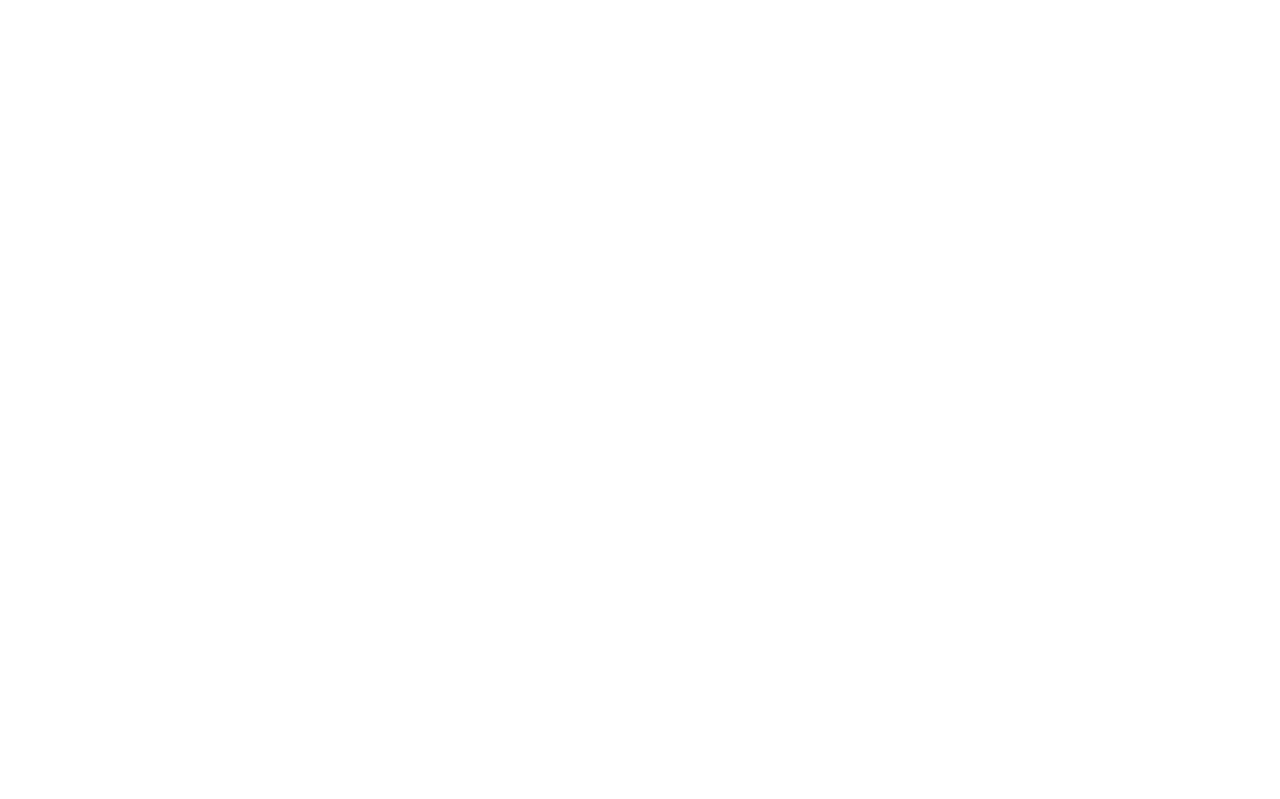
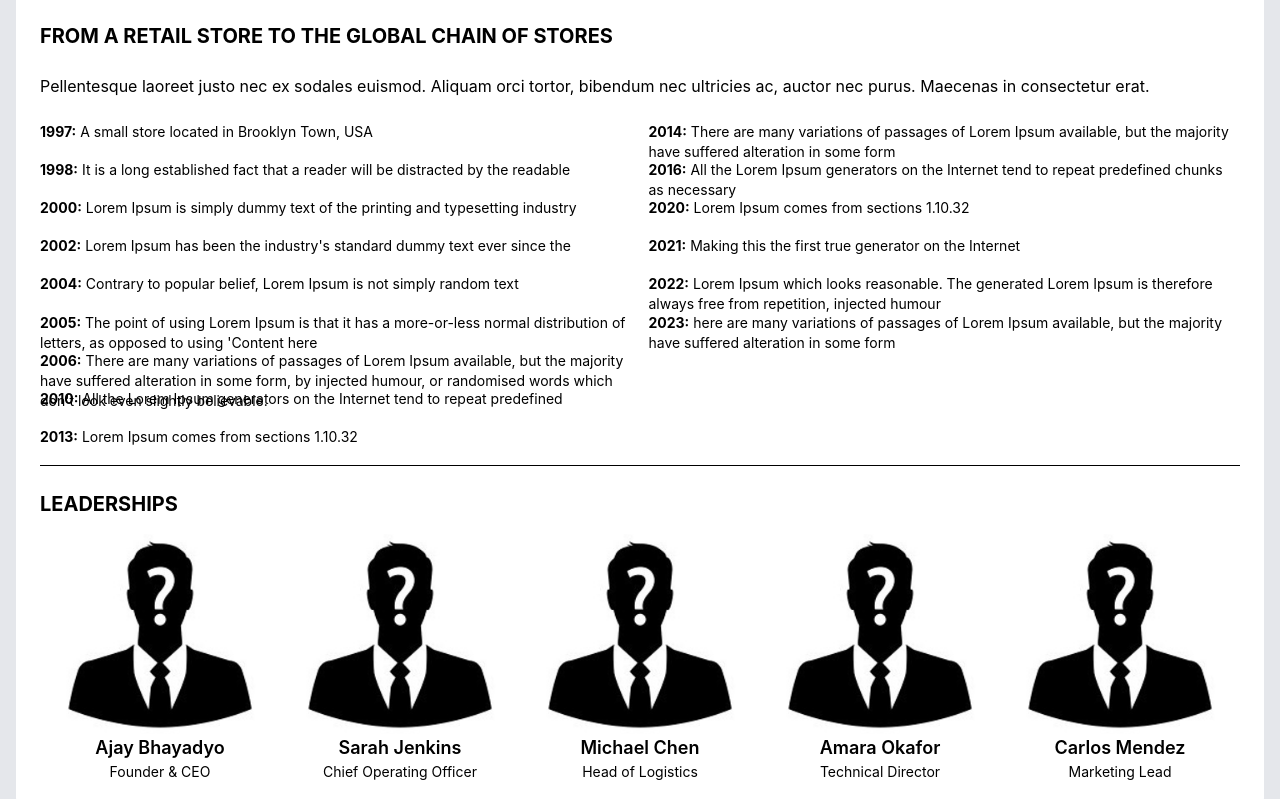
Before and after one commit to headlet/E-Commerce, a React app in the folder frontend/: page /about in a window 1280 px wide. Shown: the part 1881-2680 px from the top of the page. Before the commit the page ends 1757 px from the top, so only its background shows below. Built offline with nearby package versions, Linux system fonts and the light colour scheme; the HTML template or start-up script is replaced by a standard one.

Commit message:
completed 4th section of about page

```diff
--- a/frontend/src/public/components/pages/About.jsx
+++ b/frontend/src/public/components/pages/About.jsx
@@ -1,7 +1,42 @@
 import aboutimg from "../../../assets/div.about.png";
 import ban2 from "../../../assets/banner/aboutimg.png";
 import { FaThumbsUp, FaTruck, FaDollarSign } from "react-icons/fa";
+import ban3 from "../../../assets/banner/about3.png";
+import avatar from "../../../assets/avatars.jpg";
 function About() {
+  const Owner = [
+    {
+      id: 1,
+      name: "Ajay Bhayadyo",
+      img: avatar,
+      pos: "Founder & CEO",
+    },
+    {
+      id: 2,
+      name: "Sarah Jenkins",
+      img: avatar,
+      pos: "Chief Operating Officer",
+    },
+    {
+      id: 3,
+      name: "Michael Chen",
+      img: avatar,
+      pos: "Head of Logistics",
+    },
+    {
+      id: 4,
+      name: "Amara Okafor",
+      img: avatar,
+      pos: "Technical Director",
+    },
+    {
+      id: 5,
+      name: "Carlos Mendez",
+      img: avatar,
+      pos: "Marketing Lead",
+    },
+  ];
+
   return (
     <section className="flex flex-col items-center justify-center w-full p-4 gap-5">
       <div className="text-sm text-gray-500 w-full bg-white rounded-lg p-5">
@@ -94,7 +129,7 @@ function About() {
           <div className="flex justify-between items-center text-xl font-semibold">
             <h2>100% AUTHENTIC PRODUCTS</h2>
             <div className="bg-[#1ABA1A] rounded-full p-2 text-center">
-              <FaTruck/>
+              <FaTruck />
             </div>
           </div>
           <p>
@@ -117,6 +152,111 @@ function About() {
           </p>
         </div>
       </div>
+
+      {/* fourth section */}
+      <div className="flex flex-col gap-6 bg-white rounded-lg p-6">
+        <h2 className="text-xl font-bold">OUR MISSION AND VISION</h2>
+        <p>
+          lNam maximus nunc a augue pulvinar, non euismod mauris tempus. Cras
+          non elit vel magna molestie pellentesque in eu dui. Donec laoreet quis
+          erat vitae finibus. Vestibulum enim eros, porta eget quam et, euismod
+          dictum elit. Nullam eu tempus magna. Fusce malesuada nisi id felis
+          placerat porta vel sed augue. Vivamus mollis mauris vitae rhoncus
+          egestas. Pellentesque habitant morbi tristique senectus et netus et
+          malesuada fames ac turpis egestas.
+        </p>
+
+        <img src={ban3} alt="h-[400px]" />
+
+        <h2 className="text-xl font-bold">
+          FROM A RETAIL STORE TO THE GLOBAL CHAIN OF STORES
+        </h2>
+        <p>
+          Pellentesque laoreet justo nec ex sodales euismod. Aliquam orci
+          tortor, bibendum nec ultricies ac, auctor nec purus. Maecenas in
+          consectetur erat.
+        </p>
+        {/* Replaced gap-2 with gap-x-2 to remove vertical spacing entirely */}
+        <ul className="grid md:grid-flow-col grid-rows-9 gap-x-4 md:h-86 text-sm border-b ">
+          <li className="bg-white">
+            <strong>1997:</strong> A small store located in Brooklyn Town, USA
+          </li>
+          <li>
+            <strong>1998:</strong> It is a long established fact that a reader
+            will be distracted by the readable
+          </li>
+          <li>
+            <strong>2000:</strong> Lorem Ipsum is simply dummy text of the
+            printing and typesetting industry
+          </li>
+          <li>
+            <strong>2002:</strong> Lorem Ipsum has been the industry's standard
+            dummy text ever since the
+          </li>
+          <li>
+            <strong>2004:</strong> Contrary to popular belief, Lorem Ipsum is
+            not simply random text
+          </li>
+          <li>
+            <strong>2005:</strong> The point of using Lorem Ipsum is that it has
+            a more-or-less normal distribution of letters, as opposed to using
+            'Content here
+          </li>
+          <li>
+            <strong>2006:</strong> There are many variations of passages of
+            Lorem Ipsum available, but the majority have suffered alteration in
+            some form, by injected humour, or randomised words which don't look
+            even slightly believable.
+          </li>
+          <li>
+            <strong>2010:</strong> All the Lorem Ipsum generators on the
+            Internet tend to repeat predefined
+          </li>
+          <li>
+            <strong>2013:</strong> Lorem Ipsum comes from sections 1.10.32
+          </li>
+
+          <li>
+            <strong>2014:</strong> There are many variations of passages of
+            Lorem Ipsum available, but the majority have suffered alteration in
+            some form
+          </li>
+          <li>
+            <strong>2016:</strong> All the Lorem Ipsum generators on the
+            Internet tend to repeat predefined chunks as necessary
+          </li>
+          <li>
+            <strong>2020:</strong> Lorem Ipsum comes from sections 1.10.32
+          </li>
+          <li>
+            <strong>2021:</strong> Making this the first true generator on the
+            Internet
+          </li>
+          <li>
+            <strong>2022:</strong> Lorem Ipsum which looks reasonable. The
+            generated Lorem Ipsum is therefore always free from repetition,
+            injected humour
+          </li>
+          <li>
+            <strong>2023:</strong> here are many variations of passages of Lorem
+            Ipsum available, but the majority have suffered alteration in some
+            form
+          </li>
+        </ul>
+
+        <div className="flex flex-col gap-4">
+          <h2 className="text-xl font-bold">LEADERSHIPS</h2>
+          <div className="grid grid-cols-1 sm:grid-cols-2 md:grid-cols-3 lg:grid-cols-5 place-items-center">
+            {Owner.map((per, index) => (
+              <div key={index} className="text-center">
+                <img src={per.img} alt="" className="h-[200px]"/>
+                <h2 className="text-lg font-semibold">{per.name}</h2>
+                <p className="text-sm">{per.pos}</p>
+              </div>
+            ))}
+          </div>
+        </div>
+      </div>
     </section>
   );
 }
```
Also changed, not shown: frontend/src/assets/avatars.jpg (added), frontend/src/assets/banner/about3.png (added).
